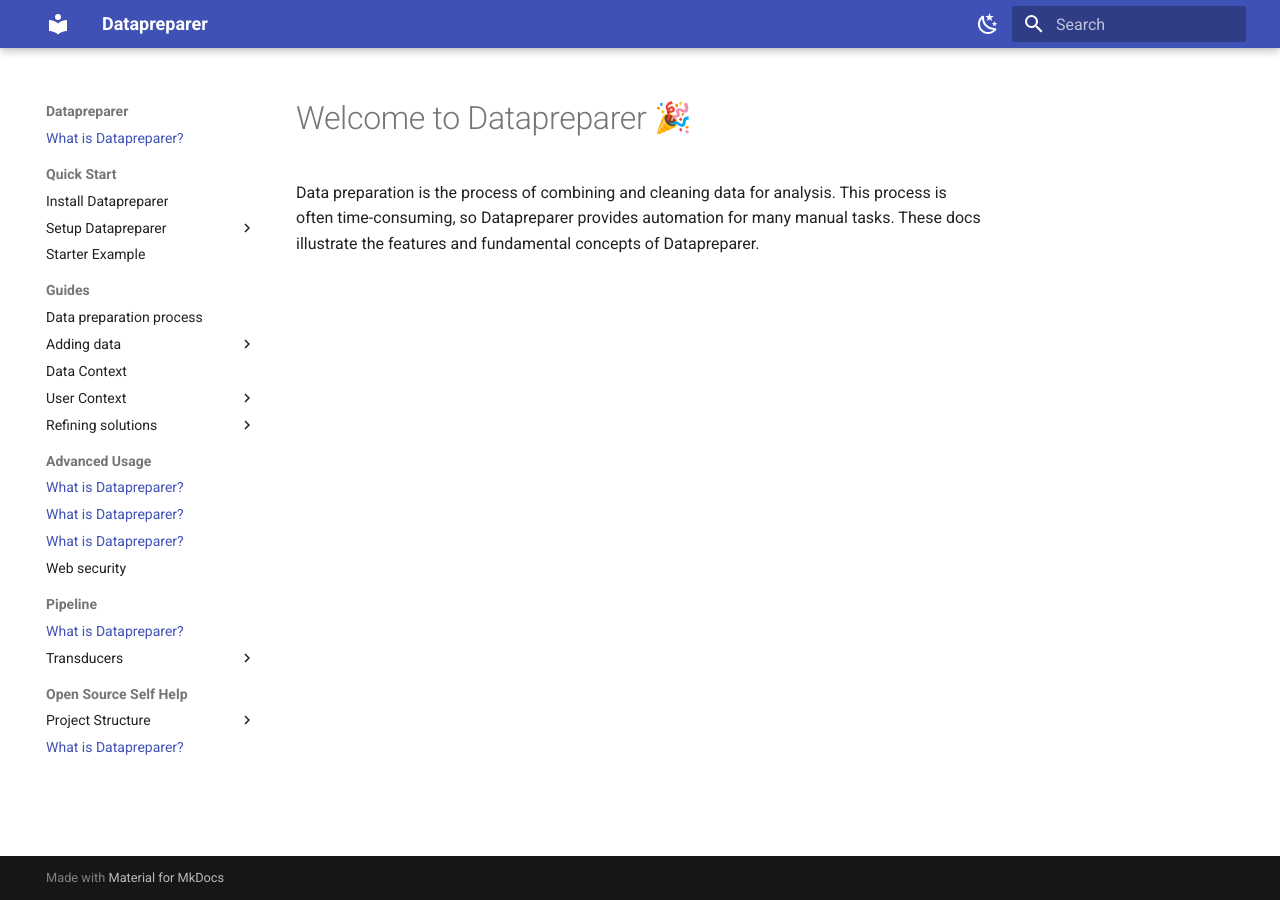
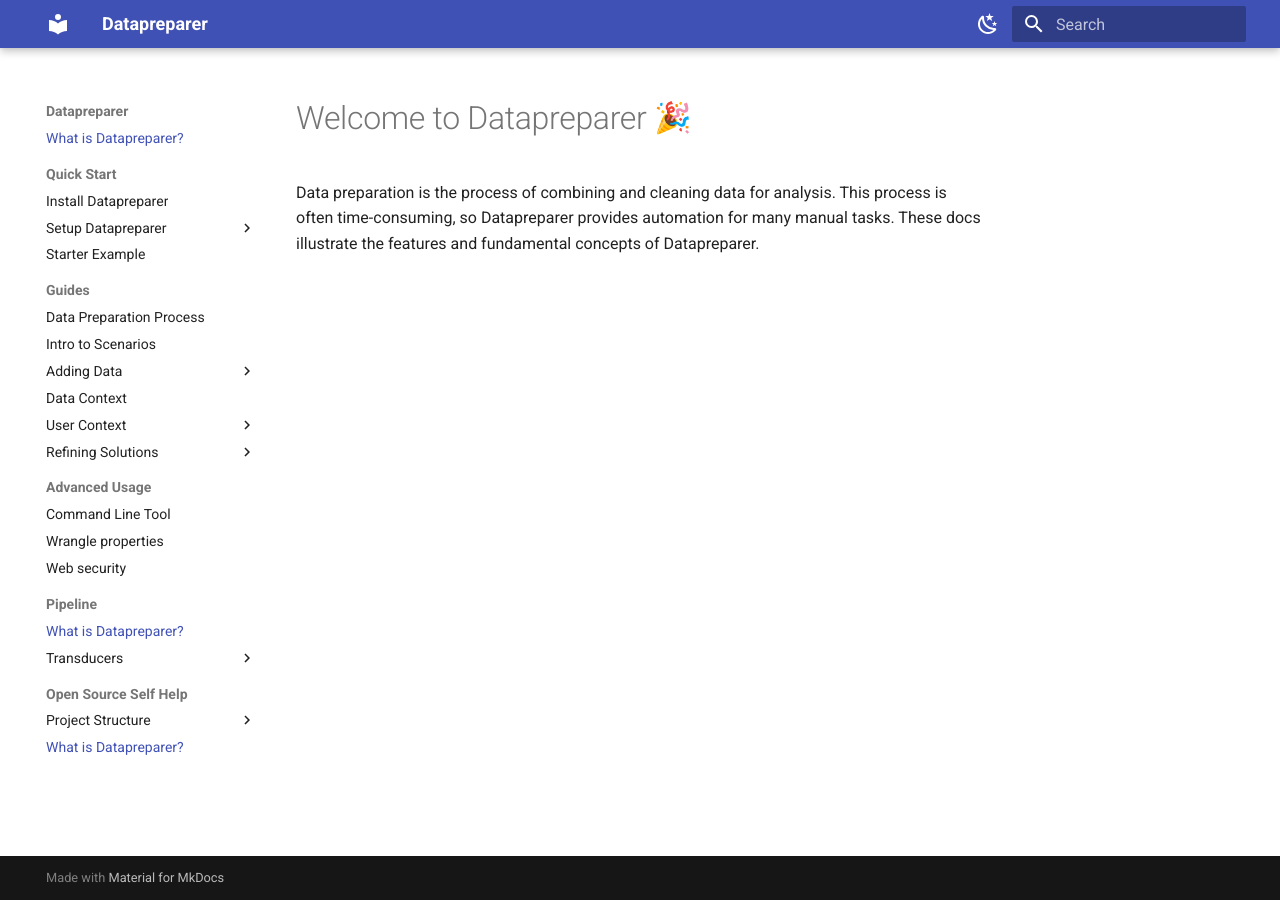
Before and after one commit to AspieCoder1/mk-docs-material-test, an MkDocs documentation site: the page built from docs/index.md, in a window 1280 px wide. Built offline with MkDocs 1.6.1 and Material for MkDocs 9.7.7, drawn with Linux system fonts in a browser that asks for light colours; emoji names are drawn with the system emoji font.

Commit message:
Added scenario documentatio

```diff
--- a/mkdocs.yml
+++ b/mkdocs.yml
@@ -24,8 +24,9 @@
           - Terminal: 'index.md'
       - Starter Example: 'quick-start/starter-project.md'
   - Guides:
-      - Data preparation process: 'guides/data-prep-process.md'
-      - Adding data:
+      - Data Preparation Process: 'guides/data-prep-process.md'
+      - Intro to Scenarios: 'guides/scenario.md'
+      - Adding Data:
         - Overview: 'guides/adding-data/intro.md'
         - From CSV files: 'guides/adding-data/CSV.md'
         - From local databases: 'guides/adding-data/local-DB.md'
@@ -36,14 +37,13 @@
           - Motivation: 'guides/setting-priorities/intro.md'
           - Using Criteria: 'guides/setting-priorities/criterias.md'
           - Using Filters: 'guides/setting-priorities/filters.md'
-      - Refining solutions:
+      - Refining Solutions:
           - Motivation: 'guides/refining-solutions/intro.md'
           - Feedback: 'guides/refining-solutions/feedback.md'
           - Steering: 'guides/refining-solutions/steering.md'
   - Advanced Usage:
-      - Command line tool: 'index.md'
-      - Scenarios: 'index.md'
-      - Wrangle properties: 'index.md'
+      - Command Line Tool: 'advanced/command-line.md'
+      - Wrangle properties: 'advanced/wrangle-properties.md'
       - Web security: 'advanced/web-security.md'
   - Pipeline:
       - Brief Overview: 'index.md'
```
Also changed, not shown: docs/advanced/command-line.md (added, +18 -0 lines), docs/advanced/wrangle-properties.md (added, +1 -0 lines), docs/guides/scenario.md (added, +49 -0 lines), docs/pipeline/profile.md (+3 -3 lines), docs/pipeline/transform.md (+2 -2 lines).
